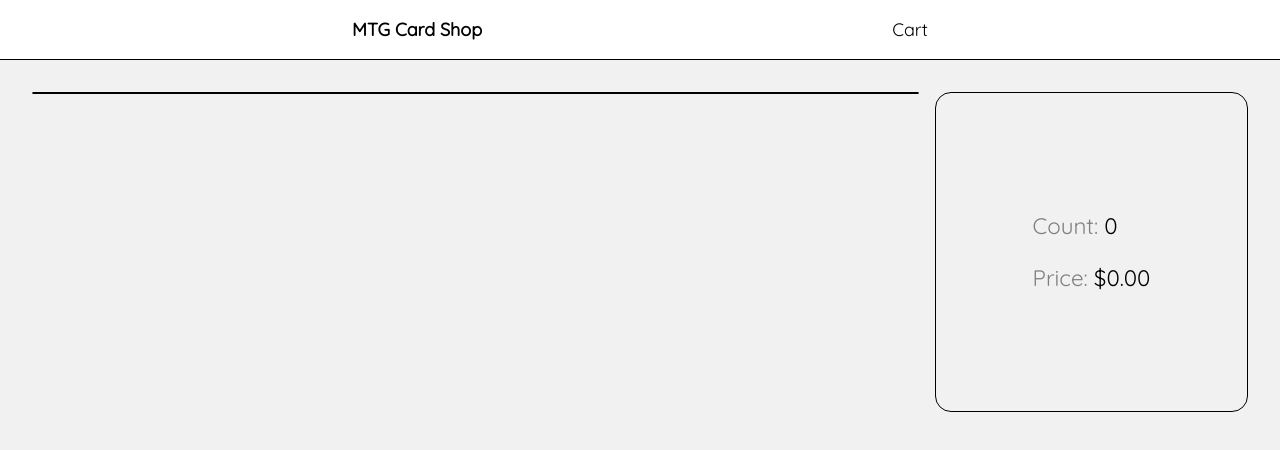
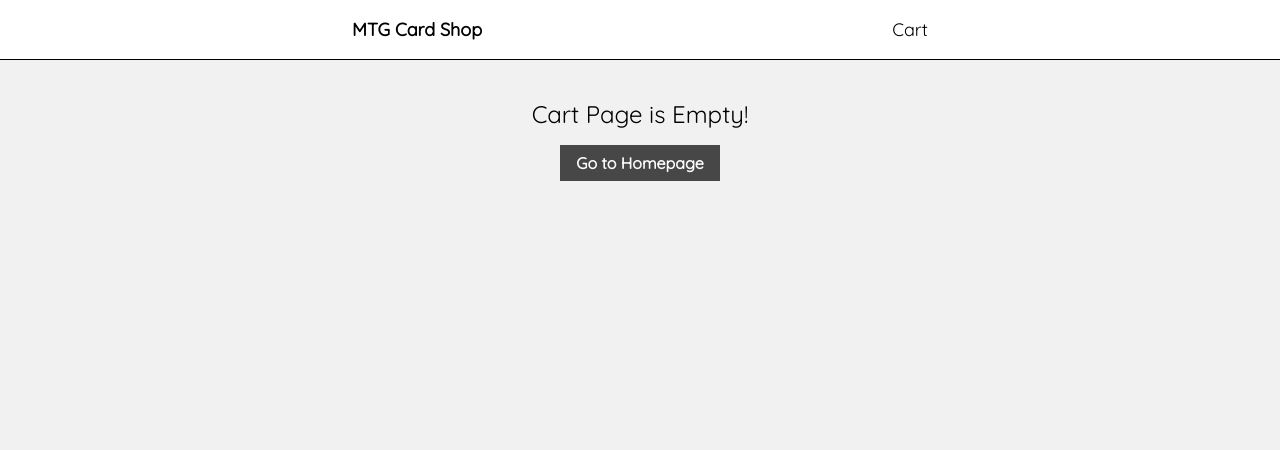
Before and after one commit to jhops10/mtg-cardshop, an Angular app: page /cart-page in a window 1280 px wide. Shown: the top 450 px of the page. Built offline with nearby package versions, Linux system fonts and the light colour scheme.

Commit message:
adicionado paginas not-found

```diff
--- a/src/app/app.module.ts
+++ b/src/app/app.module.ts
@@ -10,6 +10,7 @@ import { FormsModule } from '@angular/forms';
 import { ColorsComponent } from './shared/colors/colors.component';
 import { CardPageComponent } from './pages/card-page/card-page.component';
 import { CartPageComponent } from './pages/cart-page/cart-page.component';
+import { NotFoundComponent } from './shared/not-found/not-found.component';
 
 @NgModule({
   declarations: [
@@ -20,6 +21,7 @@ import { CartPageComponent } from './pages/cart-page/cart-page.component';
     ColorsComponent,
     CardPageComponent,
     CartPageComponent,
+    NotFoundComponent,
   ],
   imports: [BrowserModule, AppRoutingModule, FormsModule],
   providers: [],
--- a/src/app/pages/card-page/card-page.component.html
+++ b/src/app/pages/card-page/card-page.component.html
@@ -1,4 +1,10 @@
-<div class="container">
+<app-not-found
+  [visible]="!card"
+  notFoundMessage="Card Not Found!"
+  resetLinkText="Back to Homepage"
+></app-not-found>
+
+<div *ngIf="card" class="container">
   <img [src]="card.imageUrl" [alt]="card.name" />
   <div class="details">
     <div class="header">
--- a/src/app/pages/cart-page/cart-page.component.html
+++ b/src/app/pages/cart-page/cart-page.component.html
@@ -1,4 +1,10 @@
-<div class="container">
+<app-not-found
+  [visible]="!cart || cart.items.length <= 0"
+  notFoundMessage="Cart Page is Empty!"
+  resetLinkText="Go to Homepage"
+></app-not-found>
+
+<div *ngIf="cart && cart.items.length > 0" class="container">
   <ul>
     <li *ngFor="let cartItem of cart.items">
       <div>
--- a/src/app/pages/cart-page/cart-page.component.ts
+++ b/src/app/pages/cart-page/cart-page.component.ts
@@ -1,5 +1,4 @@
 import { Component, OnInit } from '@angular/core';
-import { CardsService } from 'src/app/services/cards.service';
 import { CartService } from 'src/app/services/cart.service';
 import { Cart } from 'src/app/shared/models/Cart';
 import { CartItem } from 'src/app/shared/models/CartItem';
--- a/src/app/pages/home/home.component.html
+++ b/src/app/pages/home/home.component.html
@@ -1,6 +1,9 @@
 <app-searchbar></app-searchbar>
 <app-colors></app-colors>
-
+<app-not-found
+  [visible]="!cards || cards.length <= 0"
+  resetLinkText="Reset Search"
+></app-not-found>
 <ul>
   <li *ngFor="let card of cards">
     <a routerLink="/card/{{ card.id }}">
--- /dev/null
+++ b/src/app/shared/not-found/not-found.component.css
@@ -0,0 +1,24 @@
+div {
+  display: flex;
+  align-items: center;
+  justify-content: center;
+  flex-direction: column;
+  font-size: 1.5rem;
+  font-weight: 100;
+  height: 20vh;
+  gap: 1rem;
+}
+
+div a {
+  text-decoration: none;
+  font-size: 1rem;
+  padding: 0.5rem 1rem;
+  background-color: #000;
+  color: white;
+  font-weight: bold;
+  opacity: .7;
+}
+
+div a:hover {
+  opacity: 1;
+}
--- /dev/null
+++ b/src/app/shared/not-found/not-found.component.html
@@ -0,0 +1,4 @@
+<div *ngIf="visible">
+  {{ notFoundMessage }}
+  <a routerLink="{{ resetLinkRoute }}">{{ resetLinkText }}</a>
+</div>
--- /dev/null
+++ b/src/app/shared/not-found/not-found.component.ts
@@ -0,0 +1,17 @@
+import { Component, Input } from '@angular/core';
+
+@Component({
+  selector: 'app-not-found',
+  templateUrl: './not-found.component.html',
+  styleUrls: ['./not-found.component.css'],
+})
+export class NotFoundComponent {
+  @Input()
+  visible: boolean = false;
+  @Input()
+  notFoundMessage: string = 'Nothing Found!';
+  @Input()
+  resetLinkText: string = 'Reset';
+  @Input()
+  resetLinkRoute: string = '/';
+}
```
Also changed, not shown: 1 other file (tests, documents, lock files or other folders).
